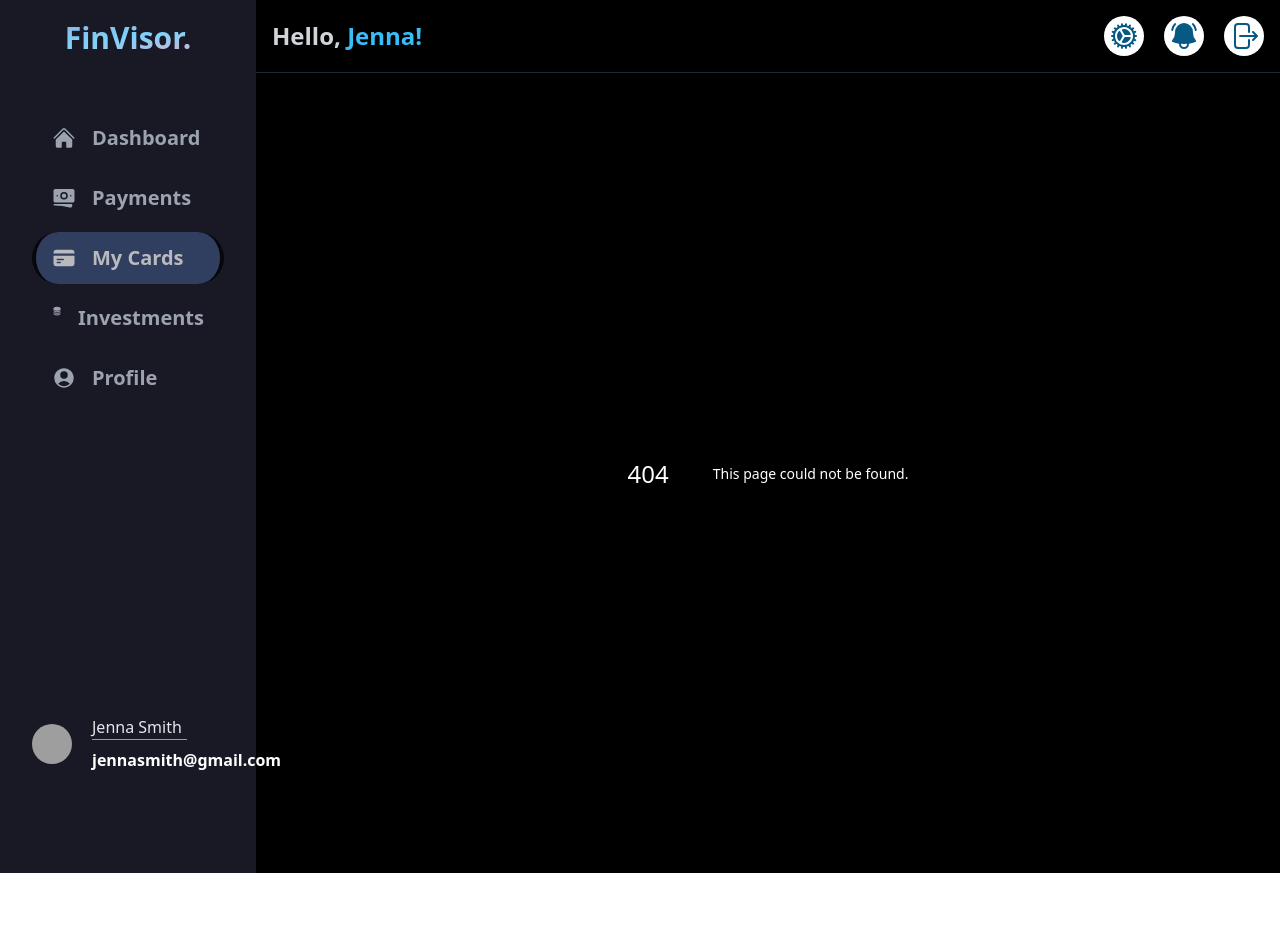
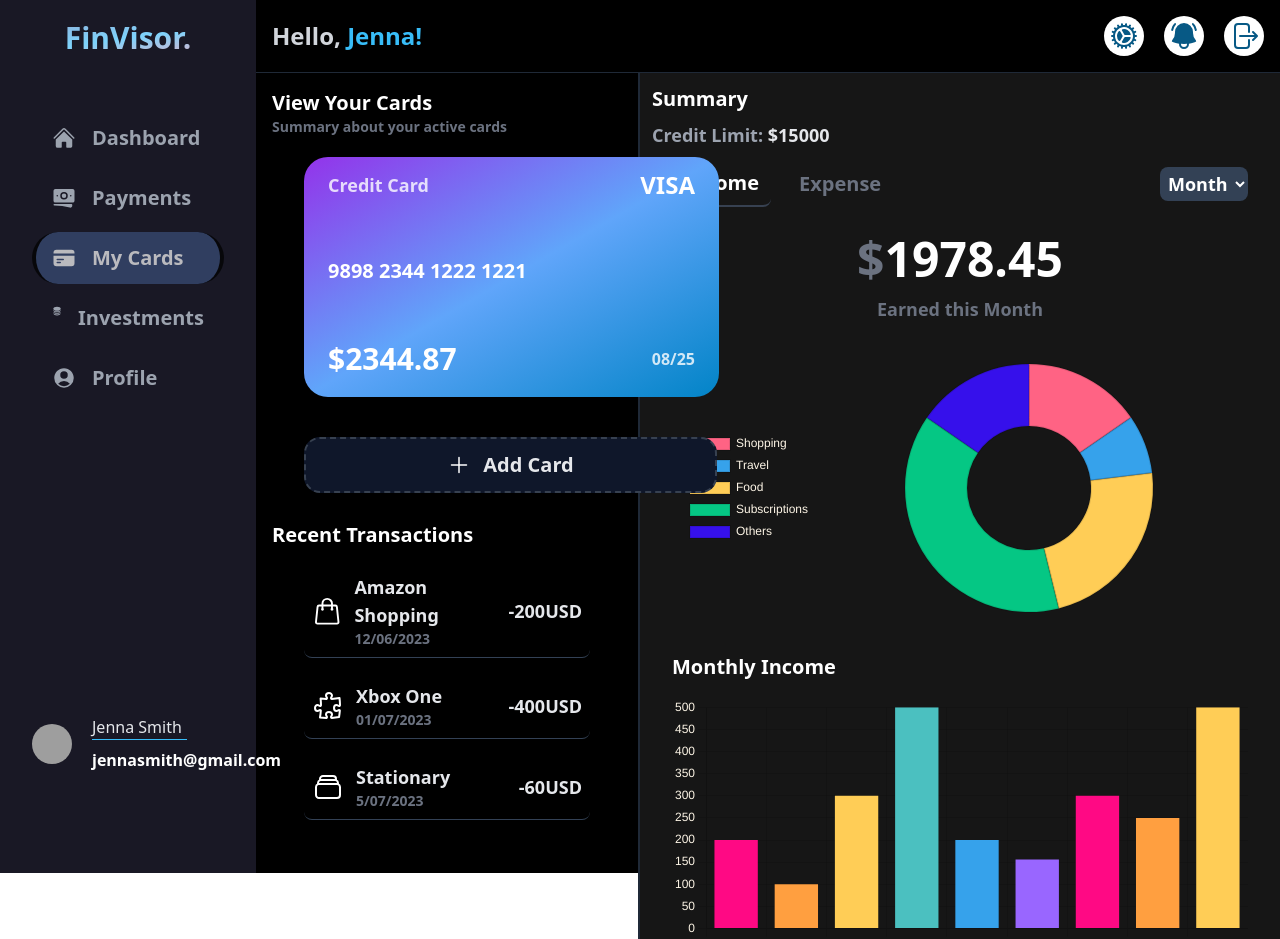
Before and after one commit to TechAtikiN/FinVisor, a Next.js app: page /cards in a window 1280 px wide. Before the commit this address had no page. Shown: the top 939 px of the page. Before the commit the page ends 873 px from the top, so only its background shows below. Built offline with nearby package versions, Linux system fonts and the light colour scheme; grey boxes are pictures that could not be loaded.

Commit message:
feat: cards page

```diff
--- /dev/null
+++ b/app/cards/page.tsx
@@ -0,0 +1,113 @@
+'use client'
+import { BarChart, CardComponent, DoughnutChart } from '@/components'
+import { PlusIcon, PuzzlePieceIcon, RectangleStackIcon, ShoppingBagIcon } from '@heroicons/react/24/outline'
+import { useState } from 'react'
+
+const recentTransactions = [
+  {
+    id: 1,
+    name: 'Amazon Shopping',
+    amount: '-200',
+    date: '12/06/2023',
+    icon: <ShoppingBagIcon />
+  },
+  {
+    id: 1,
+    name: 'Xbox One',
+    amount: '-400',
+    date: '01/07/2023',
+    icon: <PuzzlePieceIcon />
+  },
+  {
+    id: 1,
+    name: 'Stationary',
+    amount: '-60',
+    date: '5/07/2023',
+    icon: <RectangleStackIcon />
+  },
+]
+
+const Cards = () => {
+  const [selectedState, setSelectedState] = useState<'Income' | 'Expense'>('Income')
+  const [selectedDuration, setSelectedDuration] = useState<string>('Month')
+
+  return (
+    <div className='grid grid-cols-8 h-screen'>
+      {/* left section */}
+      <div className='col-span-3 p-4 border-r-[2px] border-gray-800'>
+
+        {/* heading  */}
+        <p className='text-xl text-left font-semibold'>View Your Cards</p>
+        <p className='text-gray-500 text-sm font-semibold'>Summary about your active cards</p>
+
+        {/* cards */}
+        <CardComponent />
+
+        {/* bottom details */}
+        <div className='relative top-[280px]'>
+          <button className='flex justify-center border-2 mx-8 w-[413px] hover:bg-opacity-50 bg-slate-900 rounded-2xl border-gray-700 border-dashed px-4 py-3 items-center space-x-3'>
+            <PlusIcon className='h-6 w-6' />
+            <p className='text-gray-200 text-xl font-semibold'>Add Card</p>
+          </button>
+          {/* recent transactions */}
+          <div className='mt-7'>
+            <p className='text-xl text-left font-semibold'>Recent Transactions</p>
+            <div className='space-y-4 mt-4'>
+              {recentTransactions.map((transaction) => (
+                <div className='flex justify-between items-center mt-3 mx-8 border-b-[1px] border-slate-700 hover:bg-gray-800 p-2 rounded-lg hover:cursor-pointer'>
+                  <div className='flex items-center space-x-3'>
+                    <div className='h-8 w-8 rounded-full  flex justify-center items-center'>
+                      {transaction.icon}
+                    </div>
+                    <div>
+                      <p className='text-gray-200 text-lg font-semibold'>{transaction.name}</p>
+                      <p className='text-gray-500 text-sm font-semibold'>{transaction.date}</p>
+                    </div>
+                  </div>
+                  <p className='text-gray-200 text-lg font-semibold'>{transaction.amount}USD</p>
+                </div>
+              ))}
+            </div>
+          </div>
+        </div>
+      </div>
+
+      {/* right section */}
+      <div className='col-span-5 bg-[#161616] p-3'>
+        <p className='text-xl text-left font-semibold'>Summary</p>
+        <p className='text-lg text-left font-semibold mt-2 text-gray-400'>Credit Limit: <span className='text-gray-200 text-lg'> $15000</span></p>
+
+        {/* filters */}
+        <div className='flex justify-between mt-3 mx-5'>
+          <div className='flex space-x-4'>
+            <button className={`cards-btn ${selectedState === 'Income' ? 'text-white border-b-2 border-gray-700 rounded-lg' : 'text-gray-500'}`} onClick={() => setSelectedState('Income')}>Income</button>
+            <button className={`cards-btn ${selectedState === 'Expense' ? 'text-white border-b-2 border-gray-700 rounded-lg' : 'text-gray-500'}`} onClick={() => setSelectedState('Expense')}>Expense</button>
+          </div>
+          <div className='flex space-x-10 items-center'>
+            <select onChange={(e) => setSelectedDuration(e.target.value)} className='p-1 font-semibold text-lg rounded-lg hover:red-100 bg-slate-700 text-white focus:outline-none' name='duration' id='duration'>
+              <option value='Month'>Month</option>
+              <option value='Week'>Week</option>
+              <option value='Year'>Year</option>
+            </select>
+          </div>
+        </div>
+
+        <p className='text-5xl text-center mt-7 font-bold'><span className=' text-gray-500'>$</span>1978.45</p>
+        <p className='text-center text-lg font-semibold mt-3 text-gray-500'>{selectedState === 'Income' ? 'Earned' : 'Spent'} this {selectedDuration}</p>
+
+        {/* Doughnut chart */}
+        <div className='mt-10'>
+          <DoughnutChart />
+        </div>
+
+        {/* Bar Chart */}
+        <div className='mt-10 mx-5'>
+          <p className='text-xl text-left font-semibold mb-4'>{selectedDuration}ly {selectedState}</p>
+          <BarChart />
+        </div>
+      </div>
+    </div>
+  )
+}
+
+export default Cards
--- a/app/globals.css
+++ b/app/globals.css
@@ -14,4 +14,8 @@
   .pay-input {
     @apply text-gray-200 text-lg focus:outline-none border-x-[1px] border-sky-200 opacity-40 px-3 py-2 rounded-lg bg-[#000000];
   }
+
+  .cards-btn {
+    @apply px-3 py-2 text-xl font-semibold hover:text-white hover:bg-gray-800 hover:bg-opacity-90 rounded-lg
+  }
 }
--- a/app/page.tsx
+++ b/app/page.tsx
@@ -5,10 +5,12 @@ import { ArrowUpRightIcon, EllipsisHorizontalIcon } from '@heroicons/react/24/so
 import Image from 'next/image'
 export default function Home() {
   return (
+    <>
+      <p className='text-2xl my-5 mx-3 font-semibold'>Dashboard</p>
       <div className='grid grid-cols-3 gap-x-5 gap-y-2 m-1'>
 
         {/* money flow */}
-      <div className='p-4 col-span-2 w-full rounded-lg bg-[#262631] my-5 ml-5 mr-6'>
+        <div className='p-5 col-span-2 w-full rounded-lg bg-[#262631] my-5 ml-5 mr-6'>
           <div className='flex justify-between items-center'>
             <p className='text-xl text-left font-semibold'>Money Flow</p>
             <div className='flex space-x-10 items-center'>
@@ -52,5 +54,6 @@ export default function Home() {
           </div>
         </div>
       </div>
+    </>
   )
 }
--- /dev/null
+++ b/components/cards/BarChart.tsx
@@ -0,0 +1,62 @@
+'use client'
+// named imports
+import { CategoryScale } from 'chart.js'
+import { Bar, Line } from 'react-chartjs-2'
+import { Chart as ChartJS, registerables } from 'chart.js'
+
+const App = () => {
+
+  const labels = ['Jan', 'Feb', 'Mar', 'Apr', 'May', 'Jun', 'Jul', 'Aug', 'Sep']
+  const count = [200, 100, 300, 500, 200, 156, 300, 250, 500]
+
+  const state = {
+    labels: labels,
+    datasets: [
+      {
+        label: '$',
+        lineTension: 0.4,
+        backgroundColor: [
+          'rgba(255, 9, 132)',
+          'rgba(255, 159, 64)',
+          'rgba(255, 205, 86)',
+          'rgba(75, 192, 192)',
+          'rgba(54, 162, 235)',
+          'rgba(153, 102, 255)',
+        ],
+        data: count,
+      }
+    ],
+    options: {
+      plugins: {
+        filler: {
+          propagate: true
+        }
+      }
+    }
+  }
+  ChartJS.register(...registerables, CategoryScale)
+  ChartJS.defaults.color = '#FDF5E6';
+  return (
+    <div className=''>
+      <Bar
+        width={400}
+        height={260}
+        data={state}
+        style={{ color: '#FDF5E6' }}
+        options={{
+          responsive: true,
+          maintainAspectRatio: false,
+          plugins: {
+            legend: {
+              display: false,
+              position: 'left',
+              fullSize: false,
+            }
+          }
+        }}
+      />
+    </div>
+  )
+}
+
+export default App
--- /dev/null
+++ b/components/cards/CardComponent.tsx
@@ -0,0 +1,21 @@
+const CardComponent = () => {
+  return (
+    <div className='my-5 mx-8'>
+      <div className='w-[415px] absolute h-60 rounded-3xl bg-gradient-to-br from-purple-600 via-blue-400 to-sky-600'>
+        <div className='flex flex-col mx-6 text-white'>
+          <div className='flex justify-between items-center mt-3'>
+            <p className='text-lg font-semibold opacity-80'>Credit Card</p>
+            <p className='font-bold text-2xl'>VISA</p>
+          </div>
+          <p className='text-xl font-semibold mt-14'>9898  2344  1222  1221</p>
+          <div className='flex justify-between items-center mt-14'>
+            <p className='text-3xl font-bold'>$2344.87</p>
+            <p className='font-semibold opacity-80'>08/25</p>
+          </div>
+        </div>
+      </div>
+    </div>
+  )
+}
+
+export default CardComponent
--- /dev/null
+++ b/components/cards/DoughnutChart.tsx
@@ -0,0 +1,65 @@
+'use client'
+// named imports
+import { CategoryScale } from 'chart.js'
+import { Doughnut, Line } from 'react-chartjs-2'
+import { Chart as ChartJS, registerables } from 'chart.js'
+
+const App = () => {
+
+  const labels = ['Shopping', 'Travel', 'Food', 'Subscriptions', 'Others']
+  const count = [200, 100, 300, 500, 200]
+
+  const state = {
+    labels: labels,
+    datasets: [
+      {
+        label: '$',
+        backgroundColor: [
+          'rgb(255, 99, 132)',
+          'rgb(54, 162, 235)',
+          'rgb(255, 205, 86)',
+          'rgb(5, 199, 132)',
+          'rgb(54, 16, 235)',
+        ],
+        borderColor: 'rgb(0,0,0, 0.1)',
+        borderWidth: 2,
+        data: count,
+      },
+    ],
+    options: {
+      spacing: 5,
+      radius: '100%',
+      cutout: '70%',
+      plugins: {
+        filler: {
+          propagate: true
+        }
+      }
+    }
+  }
+  ChartJS.register(...registerables, CategoryScale)
+  ChartJS.defaults.color = '#FDF5E6';
+  return (
+    <div className='max-w-[560px] mx-auto'>
+      <Doughnut
+        height={250}
+        width={200}
+        data={state}
+        style={{ color: '#FDF5E6' }}
+        options={{
+          responsive: true,
+          maintainAspectRatio: false,
+          plugins: {
+            legend: {
+              display: true,
+              position: 'left',
+              fullSize: true,
+            }
+          }
+        }}
+      />
+    </div>
+  )
+}
+
+export default App
--- a/components/index.ts
+++ b/components/index.ts
@@ -5,3 +5,8 @@ export { default as AreaChart } from './dashboard/AreaChart'
 export { default as DashboardTags } from './dashboard/DashboardTags'
 export { default as RecentTransactions } from './dashboard/RecentTransactions'
 export { default as UpcomingBills } from './dashboard/UpcomingBills'
+
+// cards components
+export { default as CardComponent } from './cards/CardComponent'
+export { default as DoughnutChart } from './cards/DoughnutChart'
+export { default as BarChart } from './cards/BarChart'
```
Lines whose indentation alone changed are shown as unchanged.
